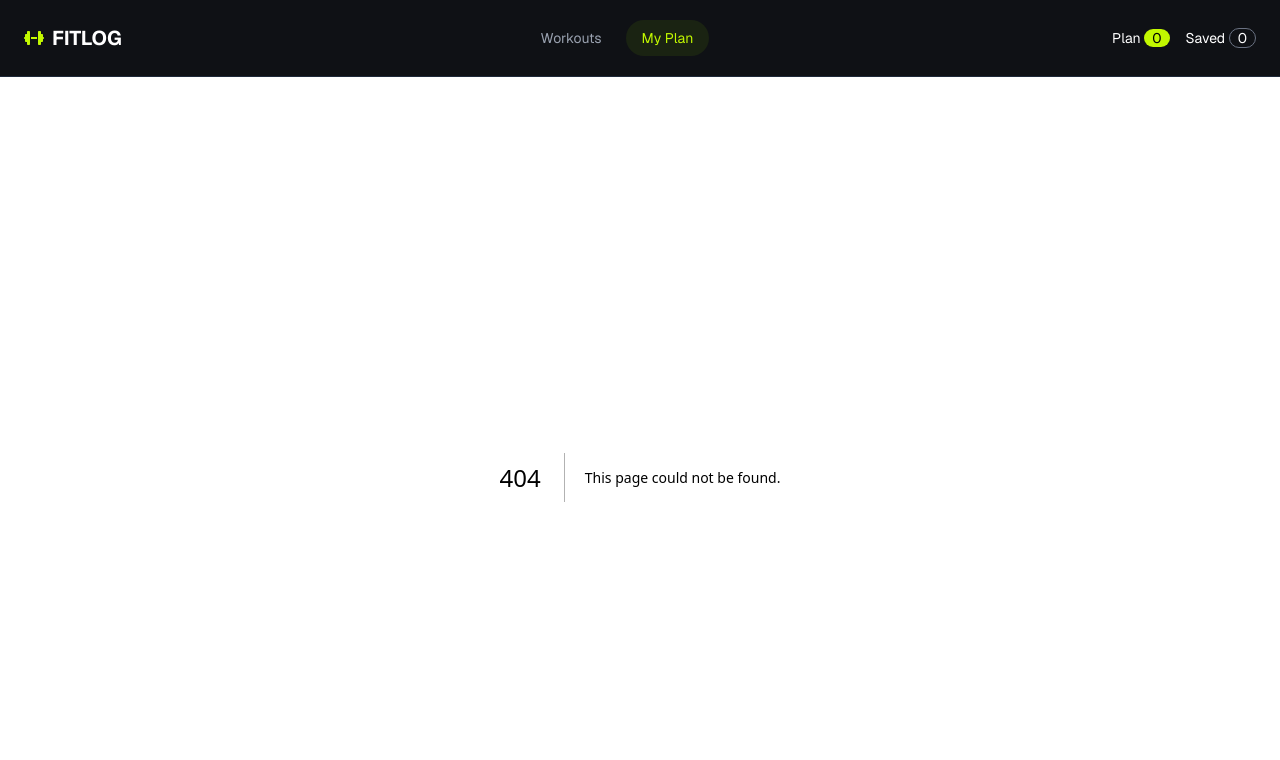
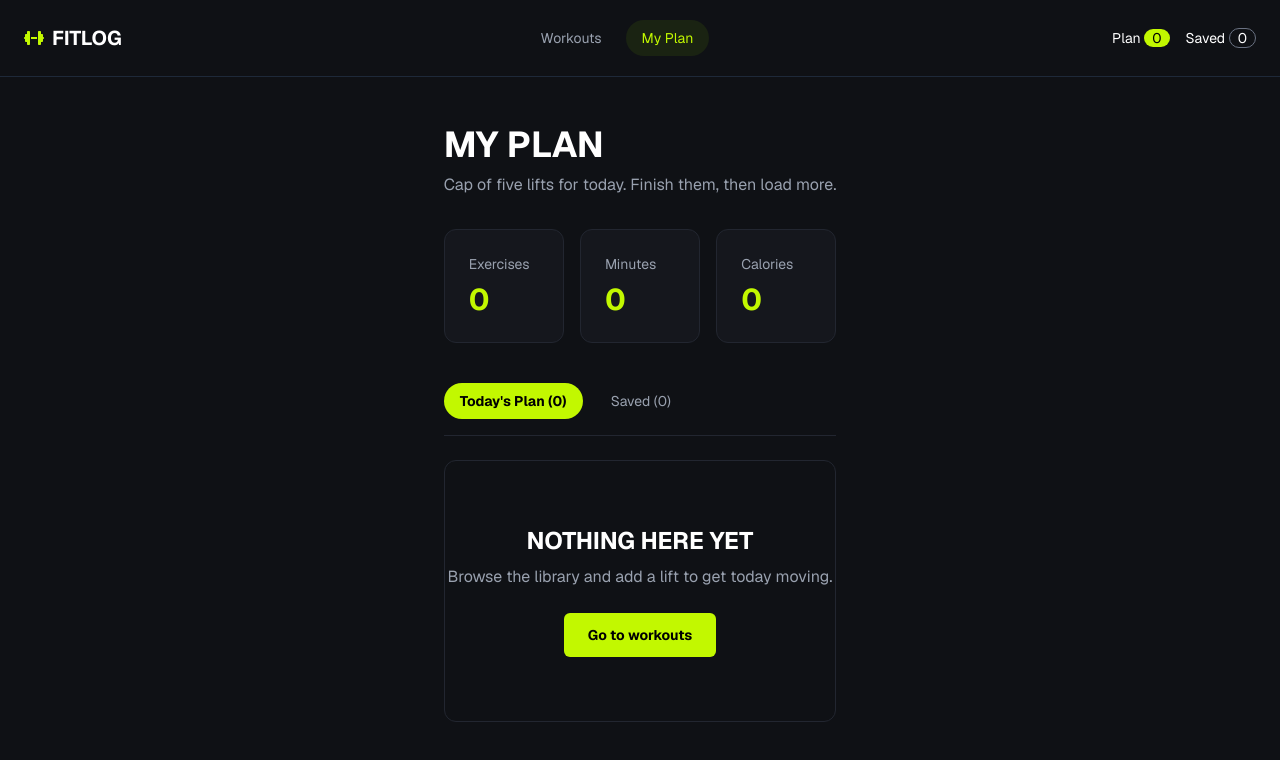
Before and after one commit to shajib97/fitlog, a Next.js app: page /my-plan in a window 1280 px wide. Before the commit this address had no page. Shown: the top 760 px of the page. Built offline with nearby package versions, Linux system fonts and the light colour scheme.

Commit message:
Added my plan page and showed todays plan and saved plan in tabs

```diff
--- /dev/null
+++ b/src/app/my-plan/page.tsx
@@ -0,0 +1,106 @@
+"use client";
+
+import Link from "next/link";
+import { useContext, useState } from "react";
+import { WorkoutContext } from "../../context/WorkoutContext";
+
+const MyPlanPage = () => {
+  const context = useContext(WorkoutContext);
+  const [activeTab, setActiveTab] = useState<"plan" | "saved">("plan");
+
+  if (!context) return null;
+
+  const { plan, saved } = context;
+  const workouts = activeTab === "plan" ? plan : saved;
+
+  const totalMinutes = plan.reduce(
+    (total, workout) => total + workout.duration,
+    0,
+  );
+
+  const totalCalories = plan.reduce(
+    (total, workout) => total + workout.caloriesBurned,
+    0,
+  );
+
+  const summary = [
+    { label: "Exercises", value: plan.length },
+    { label: "Minutes", value: totalMinutes },
+    { label: "Calories", value: totalCalories },
+  ];
+
+  return (
+    <main className="mx-auto min-h-[70vh] max-w-7xl px-6 py-12">
+      <h1 className="text-4xl font-bold">MY PLAN</h1>
+      <p className="mt-2 text-gray-400">
+        Cap of five lifts for today. Finish them, then load more.
+      </p>
+
+      <div className="mt-8 grid gap-4 sm:grid-cols-3">
+        {summary.map((item) => (
+          <div
+            key={item.label}
+            className="rounded-xl border border-[#222630] bg-[#15171d] p-6"
+          >
+            <p className="text-sm text-gray-400">{item.label}</p>
+            <p className="mt-2 text-3xl font-bold text-[#c2f800]">
+              {item.value}
+            </p>
+          </div>
+        ))}
+      </div>
+
+      <div className="mt-10 flex gap-3 border-b border-[#222630] pb-4">
+        <button
+          onClick={() => setActiveTab("plan")}
+          className={`rounded-full px-4 py-2 text-sm ${
+            activeTab === "plan"
+              ? "bg-[#c2f800] font-bold text-black"
+              : "text-gray-400"
+          }`}
+        >
+          Today&apos;s Plan ({plan.length})
+        </button>
+
+        <button
+          onClick={() => setActiveTab("saved")}
+          className={`rounded-full px-4 py-2 text-sm ${
+            activeTab === "saved"
+              ? "bg-[#c2f800] font-bold text-black"
+              : "text-gray-400"
+          }`}
+        >
+          Saved ({saved.length})
+        </button>
+      </div>
+
+      {workouts.length > 0 ? (
+        <div className="mt-6 space-y-4">
+          {workouts.map((workout) => (
+            <div
+              key={workout.id}
+              className="rounded-xl border border-[#222630] bg-[#15171d] p-6"
+            >
+              {workout.name}
+            </div>
+          ))}
+        </div>
+      ) : (
+        <div className="mt-6 rounded-xl border border-[#222630] py-16 text-center">
+          <h2 className="text-2xl font-bold">NOTHING HERE YET</h2>
+          <p className="mt-2 text-gray-400">
+            Browse the library and add a lift to get today moving.
+          </p>
+          <Link
+            href="/"
+            className="mt-6 inline-block rounded-md bg-[#c2f800] px-6 py-3 text-sm font-bold text-black"
+          >
+            Go to workouts
+          </Link>
+        </div>
+      )}
+    </main>
+  );
+};
+
+export default MyPlanPage;
```
